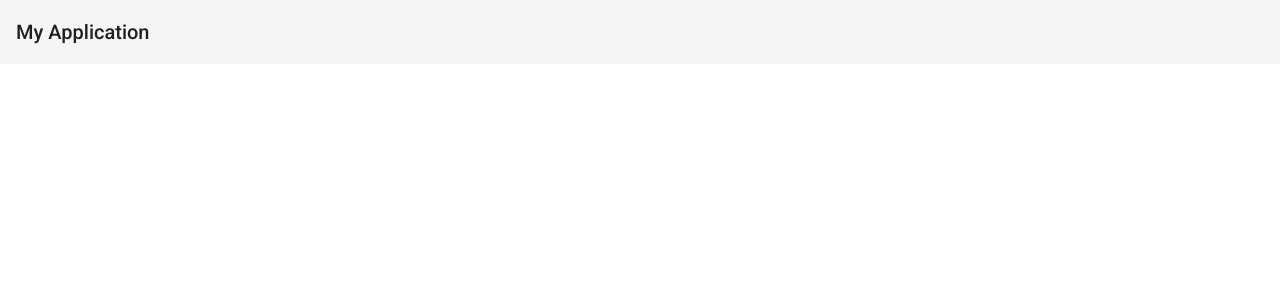
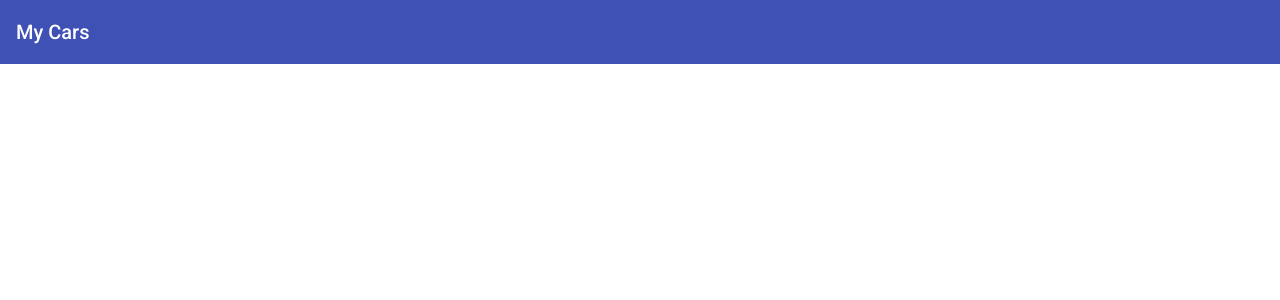
Before and after one commit to GuimaraesFranklin/angular-app, an Angular app: page / in a window 1280 px wide. Shown: the top 300 px of the page. Built offline with nearby package versions, Linux system fonts and the light colour scheme.

Commit message:
added cars modules, component and routing configs

```diff
--- a/src/app/app-routing.module.ts
+++ b/src/app/app-routing.module.ts
@@ -1,7 +1,10 @@
 import { NgModule } from '@angular/core';
 import { RouterModule, Routes } from '@angular/router';
+import { CarsComponent } from './cars/cars/cars.component';
 
-const routes: Routes = [];
+const routes: Routes = [{
+  path: '', redirectTo: 'cars', pathMatch: 'full'
+}];
 
 @NgModule({
   imports: [RouterModule.forRoot(routes)],
--- a/src/app/app.component.html
+++ b/src/app/app.component.html
@@ -1,4 +1,4 @@
 
-  <mat-toolbar>
-    <span>My Application</span>
+  <mat-toolbar color="primary">
+    <span>My Cars</span>
   </mat-toolbar>
--- /dev/null
+++ b/src/app/cars/cars/cars.component.html
@@ -0,0 +1 @@
+<p>cars works!</p>
```
Also changed, not shown: src/app/cars/cars-routing.module.ts (added, +11 -0 lines), src/app/cars/cars.module.ts (added, +17 -0 lines), src/app/cars/cars/cars.component.ts (added, +15 -0 lines), src/app/cars/cars/cars.component.scss (added), 1 other file (tests, documents, lock files or other folders).
